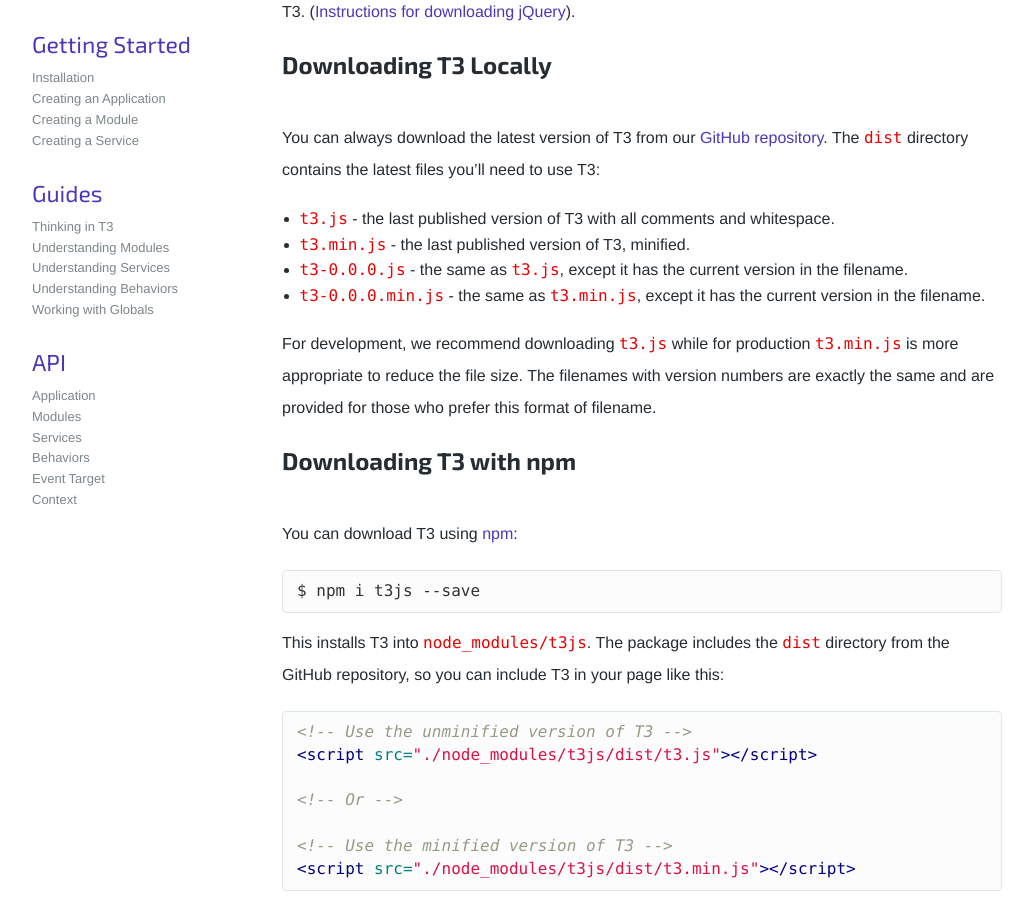
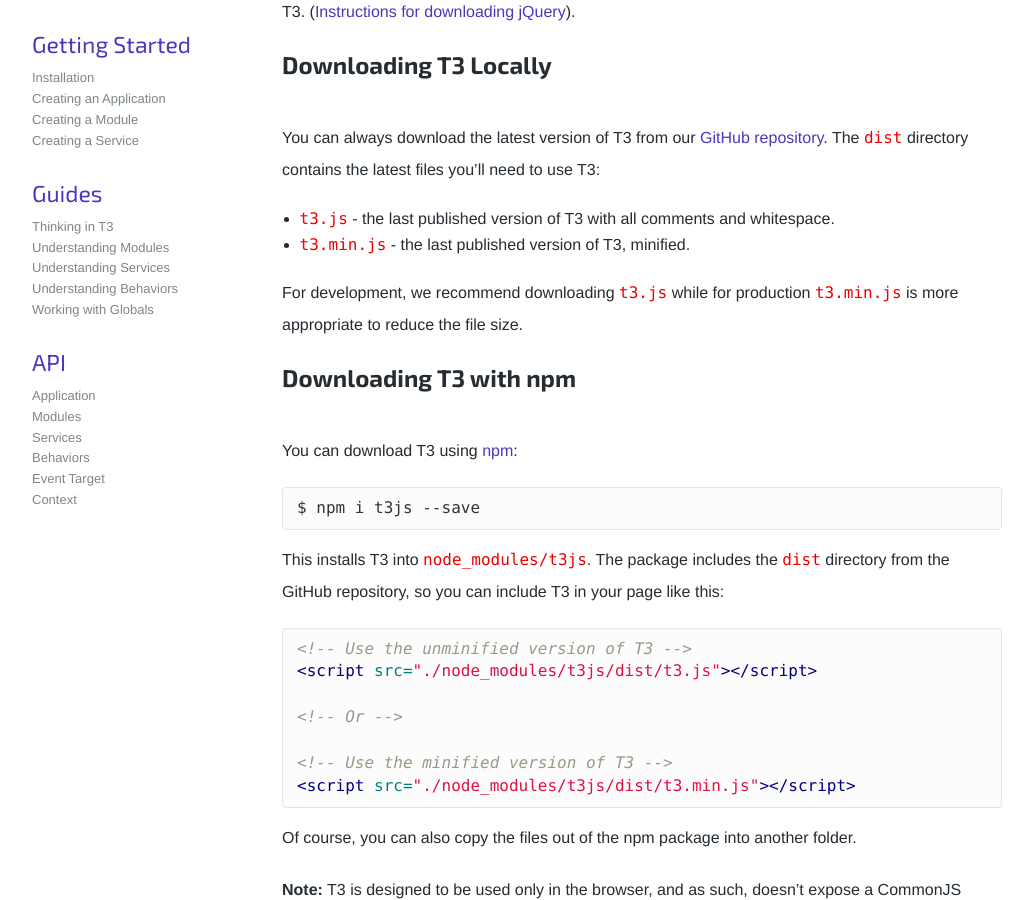
Before and after one commit to box/t3js, a Jekyll site: the page built from docs/getting-started/installation.md, in a window 1280 px wide and 900 px high, scrolled down 389 px. Shown: the whole window, without its empty margins (123-1156 px from the left). Built offline with Jekyll 4.4.1, drawn with Linux system fonts in a browser that asks for light colours; Markdown is read by kramdown in place of the engine named in the settings.

Commit message:
Update installation docs

```diff
--- a/docs/getting-started/installation.md
+++ b/docs/getting-started/installation.md
@@ -18,10 +18,8 @@
 
 * `t3.js` - the last published version of T3 with all comments and whitespace.
 * `t3.min.js` - the last published version of T3, minified.
-* `t3-0.0.0.js` - the same as `t3.js`, except it has the current version in the filename.
-* `t3-0.0.0.min.js` - the same as `t3.min.js`, except it has the current version in the filename.
 
-For development, we recommend downloading `t3.js` while for production `t3.min.js` is more appropriate to reduce the file size. The filenames with version numbers are exactly the same and are provided for those who prefer this format of filename.
+For development, we recommend downloading `t3.js` while for production `t3.min.js` is more appropriate to reduce the file size.
 
 ## Downloading T3 with npm
 
```
